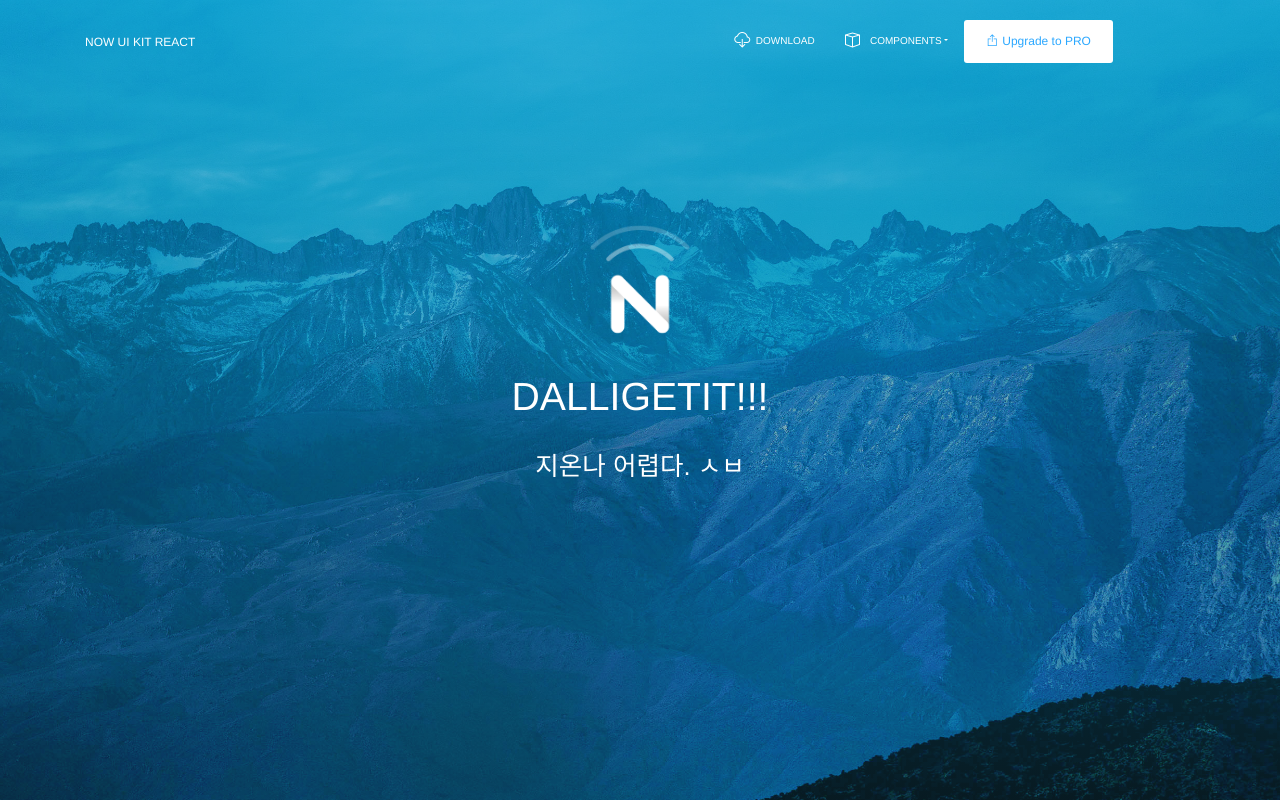
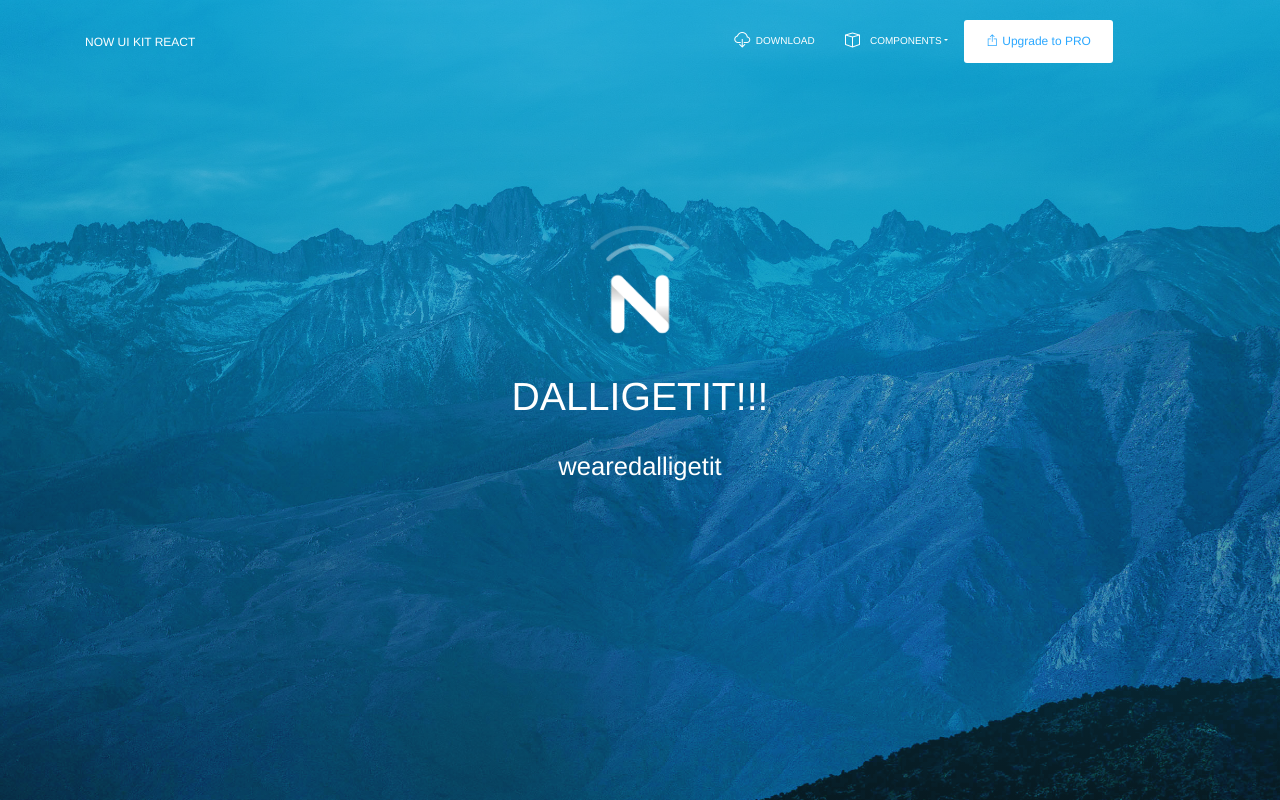
Before and after one commit to takhyun74/dlgi-frontend, a React (Create React App) app: page /index in a window 1280 px wide. Shown: the top 800 px of the page. Built offline with nearby package versions, Linux system fonts and the light colour scheme.

Commit message:
잘해보자~

```diff
--- a/src/components/Headers/IndexHeader.js
+++ b/src/components/Headers/IndexHeader.js
@@ -41,7 +41,7 @@ function IndexHeader() {
               src={require("../../assets/img/now-logo.png").default}
             ></img>
             <h1 className="h1-seo">Dalligetit!!!</h1>
-            <h3>지온나 어렵다. ㅅㅂ</h3>
+            <h3>wearedalligetit</h3>
           </div>
         </Container>
       </div>
```
